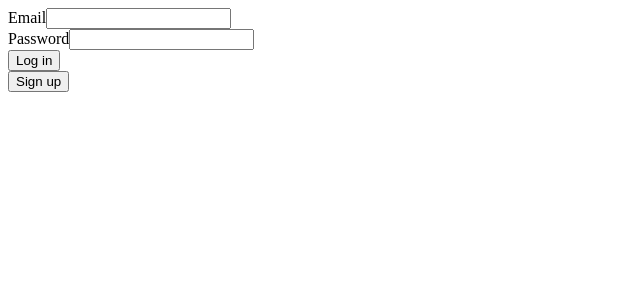
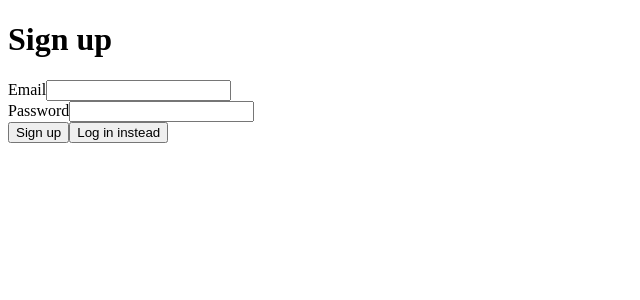
Before and after one commit to Adam-van-der-Voorn/recipes-webapp, a React app: page / in a window 1280 px wide. Shown: the top 300 px of the page, without its empty margins (0-640 px from the left). Built offline with nearby package versions, Linux system fonts and the light colour scheme; no server answers; the HTML template or start-up script is replaced by a standard one.

Commit message:
make suth form look nicer

```diff
--- /dev/null
+++ b/src/auth/AuthForm.tsx
@@ -0,0 +1,48 @@
+import { useState } from "react";
+import LoginForm, { LoginInput } from "./LoginForm";
+import { Auth } from "firebase/auth";
+import SignUpForm, { SignUpInput } from "./SignUpForm";
+
+type Props = {
+    auth: Auth;
+};
+
+export default function AuthForm({ auth }: Props) {
+    const [isLogIn, setIsLogIn] = useState(false);
+    const [initialValues, setInitalValues] = useState({ email: '', password: '' });
+
+    const switchToSignUp = (loginFormState: LoginInput) => {
+        setInitalValues({
+            email: loginFormState.email,
+            password: loginFormState.password
+        })
+        setIsLogIn(false)
+    }
+
+    const switchToLogIn = (signupFormState: SignUpInput) => {
+        setInitalValues({
+            email: signupFormState.email,
+            password: signupFormState.password
+        })
+        setIsLogIn(true)
+    }
+
+    if (isLogIn) {
+        return <main className="authFormContainer">
+            <LoginForm auth={auth}
+                switchToSignUp={switchToSignUp}
+                initEmail={initialValues.email}
+                initPassword={initialValues.password}
+            />
+        </main>;
+    }
+    else {
+        return <main className="authFormContainer">
+            <SignUpForm auth={auth}
+                switchToLogIn={switchToLogIn}
+                initEmail={initialValues.email}
+                initPassword={initialValues.password}
+            />
+        </main>;
+    }
+}
--- a/src/auth/AuthGate.tsx
+++ b/src/auth/AuthGate.tsx
@@ -1,9 +1,6 @@
 import { createContext, PropsWithChildren, useState } from "react";
 import { Auth, onAuthStateChanged, User } from "firebase/auth";
-import LoginForm from "./LoginForm";
-import SignUpForm from "./SignUpForm";
-import { Firestore } from "firebase/firestore";
-import Loading from "../general/placeholders/Loading";
+import AuthForm from "./AuthForm";
 
 type AuthContextType = {
     user: User;
@@ -13,16 +10,12 @@ export const AuthContext = createContext<AuthContextType>({} as AuthContextType)
 
 type Props = {
     auth: Auth;
-    db: Firestore
 };
 
-function AuthGate({ auth, db, children }: PropsWithChildren<Props>) {
+function AuthGate({ auth, children }: PropsWithChildren<Props>) {
 
     // non-null indicates user is signed in
     const [user, setUser] = useState<User | "pre-auth" | null>("pre-auth");
-
-    // determines if an unauthenticated user should see a login or sign up screen
-    const [isLogin, setIsLogin] = useState(true);
 
     onAuthStateChanged(auth, (user) => {
         console.log("Auth state changed. User:", user?.email);
@@ -30,7 +23,7 @@ function AuthGate({ auth, db, children }: PropsWithChildren<Props>) {
     });
 
     if (user === "pre-auth") {
-        return <Loading message="Trying to log you in..." />
+        return null;
     }
 
     if (user) {
@@ -40,18 +33,8 @@ function AuthGate({ auth, db, children }: PropsWithChildren<Props>) {
             </AuthContext.Provider>
         );
     }
-
-    if (isLogin) {
-        return <>
-            <LoginForm auth={auth} />
-            <button onClick={() => setIsLogin(false)}>Sign up</button>
-        </>;
-    }
     else {
-        return <>
-            <SignUpForm auth={auth} />
-            <button onClick={() => setIsLogin(true)}>Log in</button>
-        </>;
+        return <AuthForm auth={auth} />;
     }
 }
 
--- a/src/auth/LoginForm.tsx
+++ b/src/auth/LoginForm.tsx
@@ -1,9 +1,10 @@
-import React, { PropsWithChildren, useState } from "react";
+import { PropsWithChildren, useState } from "react";
 import { Auth, signInWithEmailAndPassword } from "firebase/auth";
 import { SubmitHandler, useForm } from "react-hook-form";
 import { object, string } from 'yup';
 import { yupResolver } from "@hookform/resolvers/yup";
 import { parseFirebaseError } from "./firebaseError";
+import FormErrorMessage from "../recipe-form/components/FormErrorMessage";
 
 
 const schema = object().shape({
@@ -14,25 +15,28 @@ const schema = object().shape({
         .required("Password is required")
 });
 
-type LoginInput = {
+export type LoginInput = {
     email: string,
     password: string,
 };
 
 type Props = {
     auth: Auth;
+    switchToSignUp: (formState: LoginInput) => void
+    initEmail?: string,
+    initPassword?: string,
 };
 
-function LoginForm({ auth }: PropsWithChildren<Props>) {
+function LoginForm({ auth, switchToSignUp, initEmail, initPassword }: PropsWithChildren<Props>) {
 
     const formHelper = useForm<LoginInput>({
         resolver: yupResolver(schema),
         mode: 'onBlur',
         reValidateMode: 'onChange',
-        defaultValues: { email: '', password: '' }
+        defaultValues: { email: initEmail ?? '', password: initPassword ?? '' }
     });
 
-    const { register, handleSubmit, formState: { errors } } = formHelper;
+    const { register, handleSubmit, formState: { errors }, getValues } = formHelper;
     const [topLevelError, setTopLevelError] = useState<string | undefined>(undefined);
 
     const onSubmit: SubmitHandler<LoginInput> = data => {
@@ -41,12 +45,13 @@ function LoginForm({ auth }: PropsWithChildren<Props>) {
         return signInWithEmailAndPassword(auth, data.email, data.password)
             .catch(e => {
                 const defaultMessage = "Something went wrong when trying to log you in. Please try again later.";
-                setTopLevelError(parseFirebaseError(e, defaultMessage).message);
+                const message = parseFirebaseError(e, defaultMessage).message;
+                setTopLevelError(message);
             });
     };
 
-    return <div className="container">
-        {/* <h1 className="title">Log in</h1> */}
+    return <>
+        <h1 className="authFormTitle">Log in</h1>
         <form onSubmit={handleSubmit(onSubmit)} className="authForm">
             <div className="inputContainer">
                 <label htmlFor="email" className={"label"}>Email</label>
@@ -61,14 +66,17 @@ function LoginForm({ auth }: PropsWithChildren<Props>) {
                 <label htmlFor="password" className={"label"}>Password</label>
                 <input {...register("password")} type="password" className={"input"} id="password-input" />
             </div>
-            <input className="submit" type="submit" value="Log in" />
-            <div className="errorContainer">
-                <em className="error">{topLevelError}</em>
-                <em className="error">{errors.email?.message || ""}</em>
-                <em className="error">{errors.password?.message || ""}</em>
+            <div className="authFormFooter">
+                <input type="submit" value="Log in" />
+                <button className="switchLogInSignUp" onClick={() => switchToSignUp(getValues())}>Sign up instead</button>
             </div>
         </form>
-    </div>;
+        <div className="authFormErrorContainer">
+            <FormErrorMessage className="authFormError" error={topLevelError} />
+            <FormErrorMessage className="authFormError" error={errors.email} />
+            <FormErrorMessage className="authFormError" error={errors.password} />
+        </div>
+    </>;
 }
 
 export default LoginForm;
--- a/src/auth/SignUpForm.tsx
+++ b/src/auth/SignUpForm.tsx
@@ -1,7 +1,7 @@
-import React, { PropsWithChildren, useState } from "react";
+import { PropsWithChildren, useState } from "react";
 import { Auth, createUserWithEmailAndPassword } from "firebase/auth";
 import { SubmitHandler, useForm } from "react-hook-form";
-import { object, string } from 'yup'
+import { object, string } from 'yup';
 import { yupResolver } from "@hookform/resolvers/yup";
 import FormErrorMessage from "../recipe-form/components/FormErrorMessage";
 import { parseFirebaseError } from "./firebaseError";
@@ -11,53 +11,71 @@ const schema = object().shape({
         .email("Must be a valid email")
         .required("Email is required"),
     password: string()
-        .min(8, "Must be at least 8 characters long")
         .required("Password is required")
-})
+});
 
-type SignUpInput = {
+export type SignUpInput = {
     email: string,
     password: string,
-}
+};
 
 type Props = {
     auth: Auth;
+    switchToLogIn: (formState: SignUpInput) => void
+    initEmail?: string,
+    initPassword?: string,
 };
 
-function SignUpForm({ auth }: PropsWithChildren<Props>) {
+function SignUpForm({ auth, switchToLogIn, initEmail, initPassword }: PropsWithChildren<Props>) {
 
     const formHelper = useForm<SignUpInput>({
         resolver: yupResolver(schema),
         mode: 'onBlur',
         reValidateMode: 'onChange',
-        defaultValues: { email: '', password: ''}
+        defaultValues: { email: initEmail, password: initPassword}
     });
 
-    const { register, handleSubmit, formState: { errors } } = formHelper;
+    const { register, handleSubmit, formState: { errors }, getValues } = formHelper;
     const [topLevelError, setTopLevelError] = useState<string | undefined>(undefined);
 
     const onSubmit: SubmitHandler<SignUpInput> = data => {
         // on success, auth state will change
-        setTopLevelError(undefined)
-        createUserWithEmailAndPassword(auth, data.email, data.password)
+        setTopLevelError(undefined);
+        return createUserWithEmailAndPassword(auth, data.email, data.password)
             .catch(e => {
                 const defaultMessage = "Something went wrong when trying to sign you up. Please try again later.";
-                setTopLevelError(parseFirebaseError(e, defaultMessage).message)
-            })
+                const message = parseFirebaseError(e, defaultMessage).message;
+                setTopLevelError(message);
+            });
     };
 
-    return <form onSubmit={handleSubmit(onSubmit)}>
-        <h1>Sign up</h1>
-        <label htmlFor="email">Email</label>
-        <input {...register("email")} type="text" inputMode="email" id="username-input" />
-        <FormErrorMessage error={errors.email} />
-        <br />
-        <label htmlFor="password">Password</label>
-        <input {...register("password")} type="password" id="password-input" />
-        <FormErrorMessage error={errors.password} />
-        <input type="submit" value="Sign up" />
-        <p>{topLevelError}</p>
-    </form>;
+    return <>
+        <h1 className="authFormTitle">Sign up</h1>
+        <form onSubmit={handleSubmit(onSubmit)} className="authForm">
+            <div className="inputContainer">
+                <label htmlFor="email" className={"label"}>Email</label>
+                <input {...register("email")}
+                    type="text"
+                    className={"input"}
+                    inputMode="email"
+                    id="username-input"
+                />
+            </div>
+            <div className="inputContainer">
+                <label htmlFor="password" className={"label"}>Password</label>
+                <input {...register("password")} type="password" className={"input"} id="password-input" />
+            </div>
+            <div className="authFormFooter">
+                <input type="submit" value="Sign up" />
+                <button className="switchLogInSignUp" onClick={() => switchToLogIn(getValues())}>Log in instead</button>
+            </div>
+        </form>
+        <div className="authFormErrorContainer">
+            <FormErrorMessage className="authFormError" error={topLevelError} />
+            <FormErrorMessage className="authFormError" error={errors.email} />
+            <FormErrorMessage className="authFormError" error={errors.password} />
+        </div>
+    </>;
 }
 
 export default SignUpForm;
--- a/src/recipe-form/components/FormErrorMessage.tsx
+++ b/src/recipe-form/components/FormErrorMessage.tsx
@@ -1,17 +1,21 @@
 import { FieldError } from "react-hook-form";
 
 type Props = {
-    error?: FieldError;
-};
+    error?: FieldError | string;
+} & React.DetailedHTMLProps<React.HTMLAttributes<HTMLElement>, HTMLElement>;
 
-function FormErrorMessage({ error }: Props) {
+function FormErrorMessage({ error, ...props }: Props) {
     if (!error) {
         return null;
     }
 
+    const message = typeof error === 'string'
+        ? error
+        : error.message
+
     return (
-        <em className="error">
-            {error.message}
+        <em className="error" {...props}>
+            {message}
         </em>
     );
 }
--- a/src/routes/Root.tsx
+++ b/src/routes/Root.tsx
@@ -2,11 +2,13 @@ import { Outlet } from "react-router-dom";
 import AuthGate from "../auth/AuthGate";
 import { RecipesContextProvider } from "../contexts/RecipesContext";
 import setupFirebase from "../util/setupFirestore";
+import LoginForm from "../auth/LoginForm";
+import AuthForm from "../auth/AuthForm";
 
 const { db, auth } = setupFirebase();
 
 export default function Root() {
-    return <AuthGate auth={auth} db={db}>
+    return <AuthGate auth={auth}>
         <RecipesContextProvider db={db}>
             <Outlet />
         </RecipesContextProvider>
```
Also changed, not shown: 1 other file (tests, documents, lock files or other folders).
